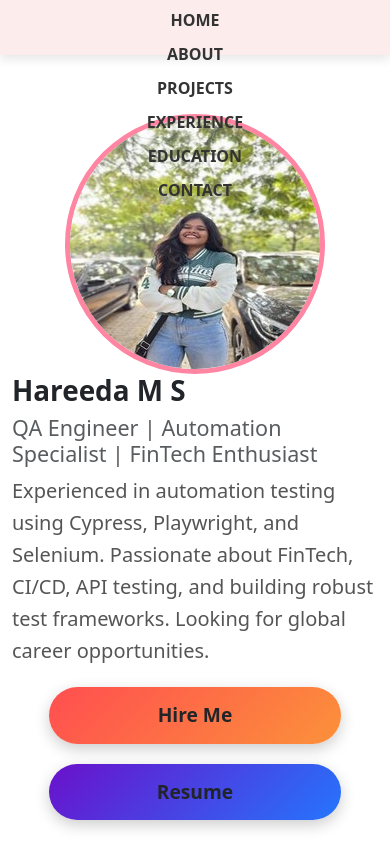
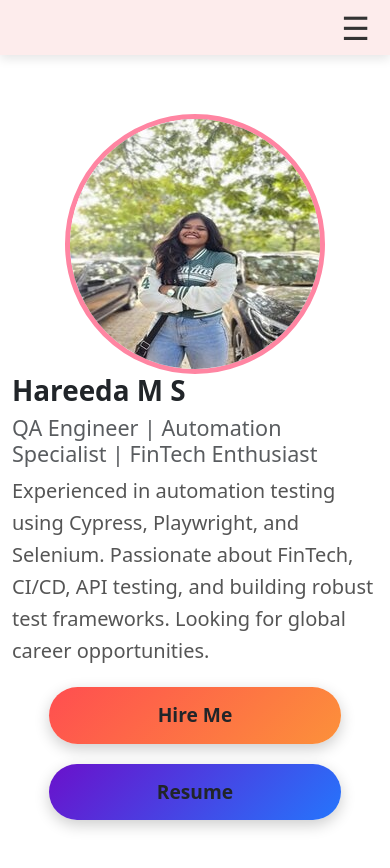
Before and after one commit to hareeda/portfolio, a React (Create React App) app: page / in a window 390 px wide. Built offline with nearby package versions, Linux system fonts and the light colour scheme.

Commit message:
navbar.css edited for mobile friendly features

```diff
--- a/src/components/Navbar.css
+++ b/src/components/Navbar.css
@@ -62,15 +62,46 @@
   color: #ff5678; /* Soft Red */
 }
 
+/* HAMBURGER MENU */
+.menu-icon {
+  display: none;
+  font-size: 2rem;
+  cursor: pointer;
+  color: #333;
+  position: absolute;
+  right: 20px;
+}
+
 /* RESPONSIVE NAVBAR */
 @media (max-width: 768px) {
   .navbar {
-    height: 55px; /* Smaller height on mobile */
+    justify-content: space-between;
+    padding: 0 20px;
+    height: 55px;
+  }
+
+  .menu-icon {
+    display: block;
   }
 
   .nav-links {
+    position: absolute;
+    top: 60px;
+    left: 0;
+    width: 100%;
     flex-direction: column;
-    gap: 10px;
+    background: #fdecec;
+    text-align: center;
+    padding: 20px 0;
+    display: none;
+  }
+
+  .nav-links.active {
+    display: flex;
+  }
+
+  .nav-links li {
+    padding: 10px 0;
   }
 
   .nav-links a {
--- a/src/components/Navbar.js
+++ b/src/components/Navbar.js
@@ -1,17 +1,23 @@
-import React from "react";
+import React, { useState } from "react";
 import { Link } from "react-router-dom";
 import "./Navbar.css";
 
 function Navbar() {
+  const [menuOpen, setMenuOpen] = useState(false);
+
   return (
     <nav className="navbar">
-      <ul className="nav-links">
-        <li><Link to="/">Home</Link></li>
-        <li><Link to="/about">About</Link></li>
-        <li><Link to="/projects">Projects</Link></li>
-        <li><Link to="/experience">Experience</Link></li>
-        <li><Link to="/education">Education</Link></li>
-        <li><Link to="/contact">Contact</Link></li>
+      <div className="menu-icon" onClick={() => setMenuOpen(!menuOpen)}>
+        {menuOpen ? "✖" : "☰"} {/* Hamburger toggles to close icon */}
+      </div>
+
+      <ul className={`nav-links ${menuOpen ? "active" : ""}`}>
+        <li><Link to="/" onClick={() => setMenuOpen(false)}>Home</Link></li>
+        <li><Link to="/about" onClick={() => setMenuOpen(false)}>About</Link></li>
+        <li><Link to="/projects" onClick={() => setMenuOpen(false)}>Projects</Link></li>
+        <li><Link to="/experience" onClick={() => setMenuOpen(false)}>Experience</Link></li>
+        <li><Link to="/education" onClick={() => setMenuOpen(false)}>Education</Link></li>
+        <li><Link to="/contact" onClick={() => setMenuOpen(false)}>Contact</Link></li>
       </ul>
     </nav>
   );
```
